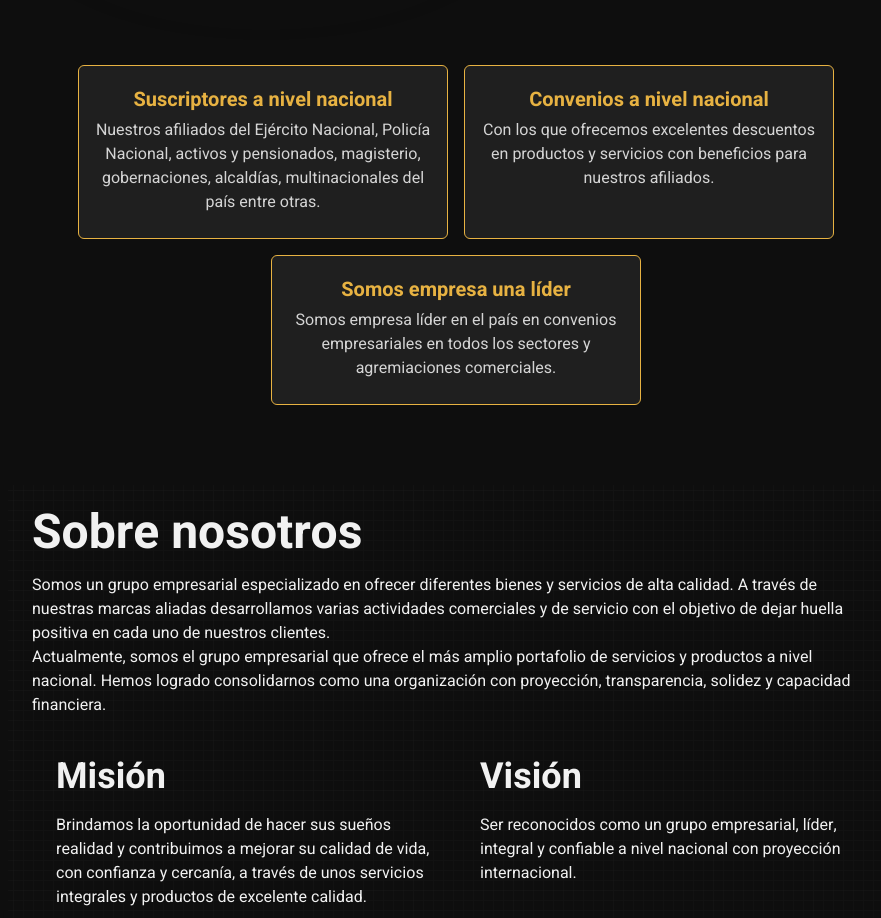
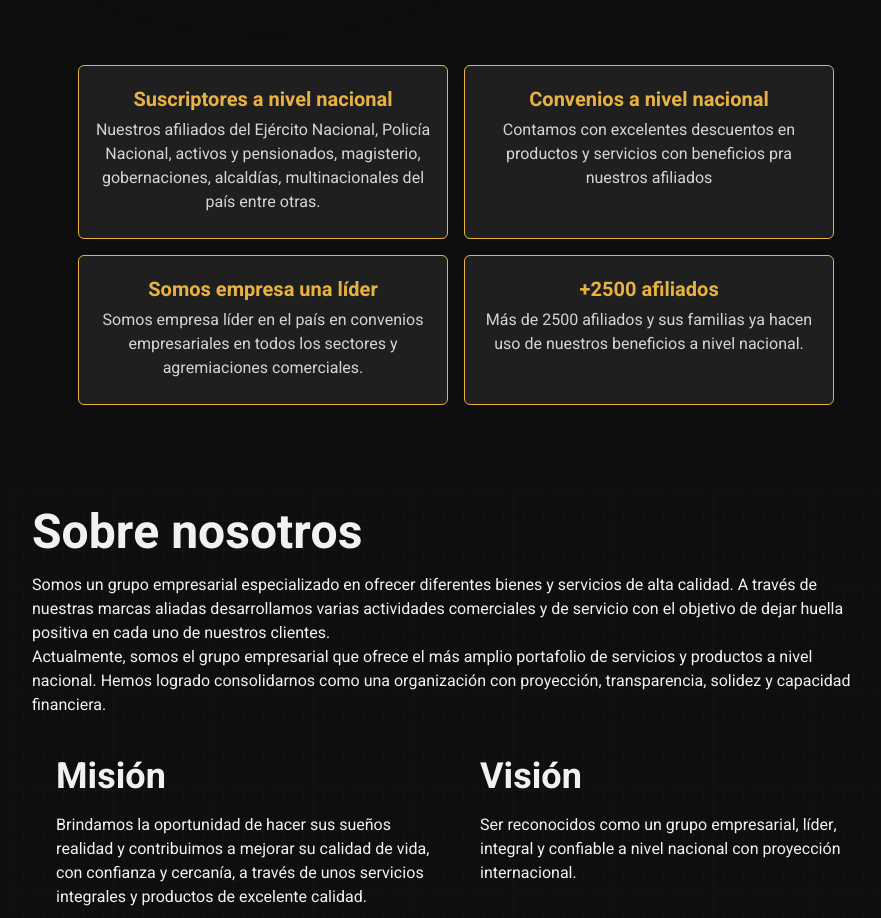
Before and after one commit to SevenGroupWeb/website, an Astro site: page / in a window 1280 px wide. Shown: the part 861-1779 px from the top of the page, without its empty margins (184-1065 px from the left). Built offline with nearby package versions, Linux system fonts and the light colour scheme; Astro itself is replaced by a stand-in of ours.

Commit message:
Adding new card

```diff
--- a/src/components/Cards.astro
+++ b/src/components/Cards.astro
@@ -3,7 +3,9 @@ import Card from './Card.astro'
 ---
 
 <section class="flex flex-wrap w-10/12 gap-4 justify-center mx-auto">
+
 	<Card title="Suscriptores a nivel nacional" descripcion="Nuestros afiliados del Ejército Nacional, Policía Nacional, activos y pensionados, magisterio, gobernaciones, alcaldías, multinacionales del país entre otras."/>
-	<Card title="Convenios a nivel nacional" descripcion="Con los que ofrecemos excelentes descuentos en productos y servicios con beneficios para nuestros afiliados."/>
+	<Card title="Convenios a nivel nacional" descripcion="Contamos con excelentes descuentos en productos y servicios con beneficios pra nuestros afiliados"/>
 	<Card title="Somos empresa una líder" descripcion="Somos empresa líder en el país en convenios empresariales en todos los sectores y agremiaciones comerciales."/>
+	<Card title="+2500 afiliados" descripcion="Más de 2500 afiliados y sus familias ya hacen uso de nuestros beneficios a nivel nacional."/>
 </section>
```
